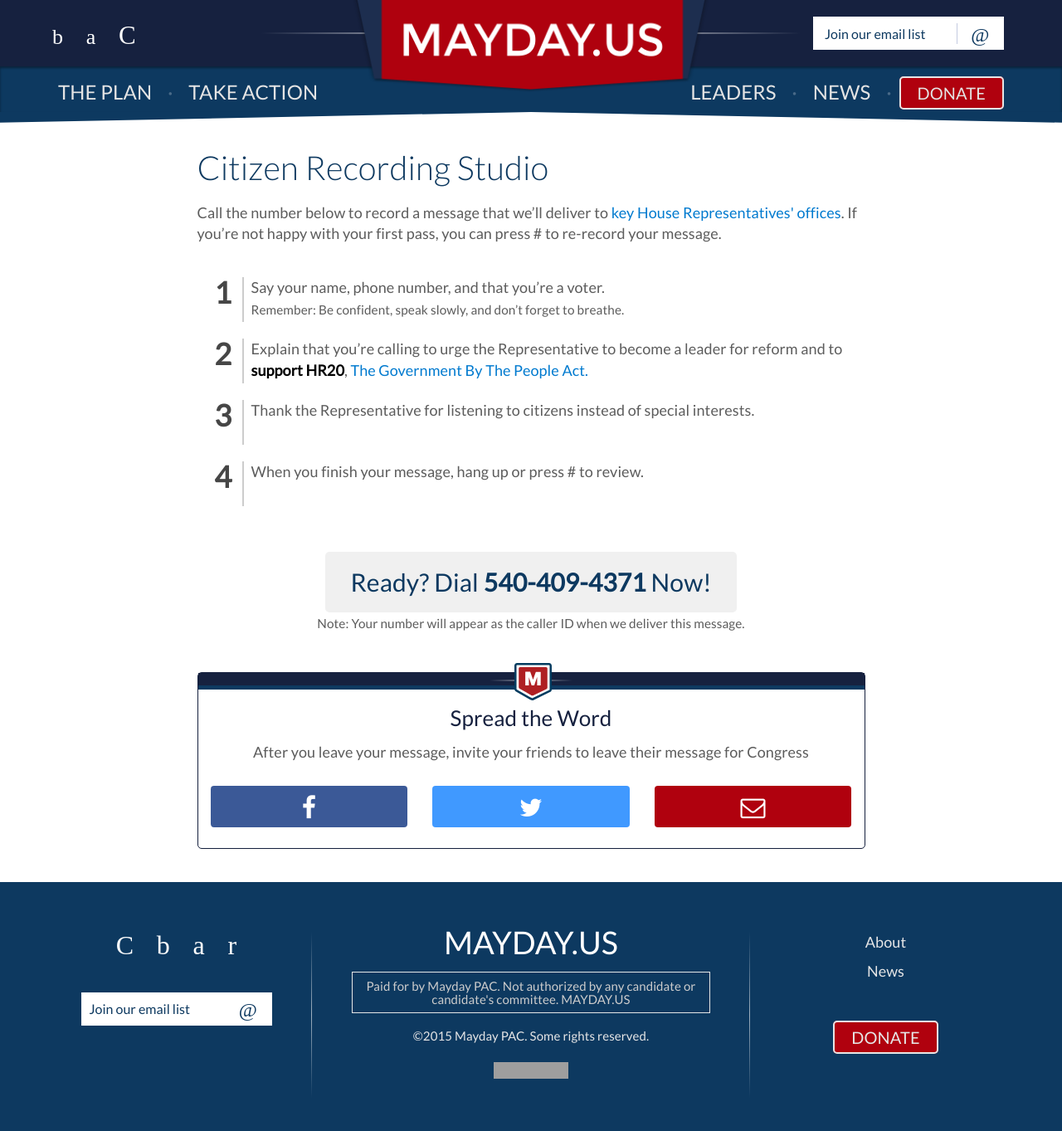
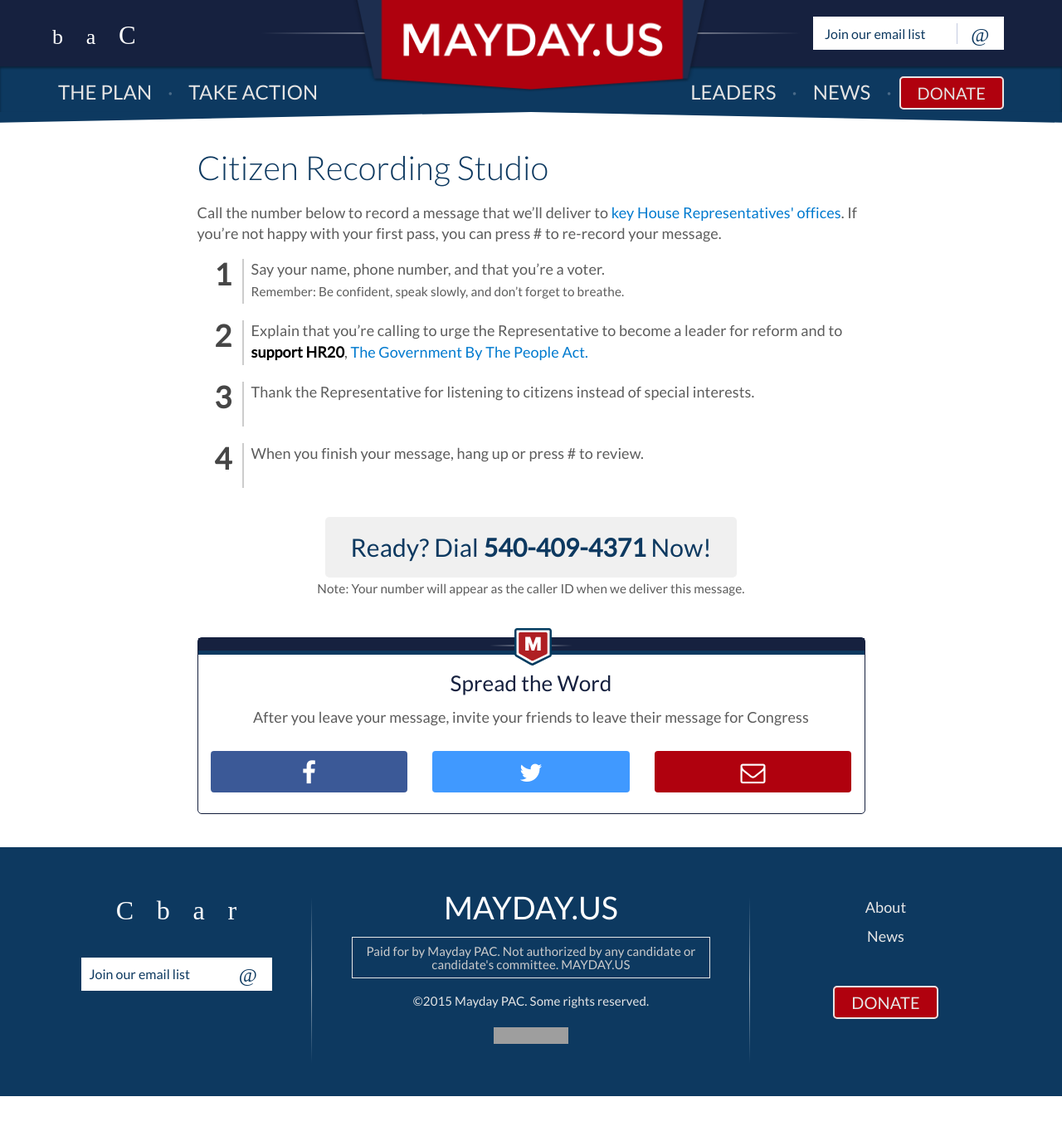
Before and after one commit to MayOneUS/mayday-2.0-frontend, a Jekyll site: the page built from campaigns/20150601_record.html, in a window 1280 px wide. Shown: the whole page at 83% size. Built offline with Jekyll 4.4.1, drawn with Linux system fonts in a browser that asks for light colours; nearby versions of some CDN libraries; some web fonts are replaced; after the commit the page ends 1321 px from its top, so only the background shows below that; grey boxes are pictures that could not be loaded.

Commit message:
RecordCampaign: move action panel up the page

```diff
--- a/campaigns/20150601_record.html
+++ b/campaigns/20150601_record.html
@@ -21,7 +21,6 @@
 
       Call the number below to record a message that we’ll deliver to <a href="#" class="tooltip-prompt" data-toggle="tooltip" data-placement="top" title="The message will only go to Representatives who are thinking about supporting reform--not necessarily your own Representative.">key House Representatives' offices</a>. If you’re not happy with your first pass, you can press # to re-record your message.
 
-      <div class="spacer-y-margin-lg">
       <ol class="simple-list small-list">
         <li>
           Say your name, phone number, and that you’re a voter. <br />
@@ -31,9 +30,8 @@
         <li>Thank the Representative for listening to citizens instead of special interests.</li>
         <li>When you finish your message, hang up or press # to review.</li>
       </ol>
-      </div>
 
-      <div class="text-center top-spacer-btn cta ">
+      <div class="text-center cta">
         <h2>Ready? Dial <strong>540-409-4371</strong> Now!</h2><br />
         <small>Note: Your number will appear as the caller ID when we deliver this message.</small>
       </div>
```
Lines whose indentation alone changed are shown as unchanged.
